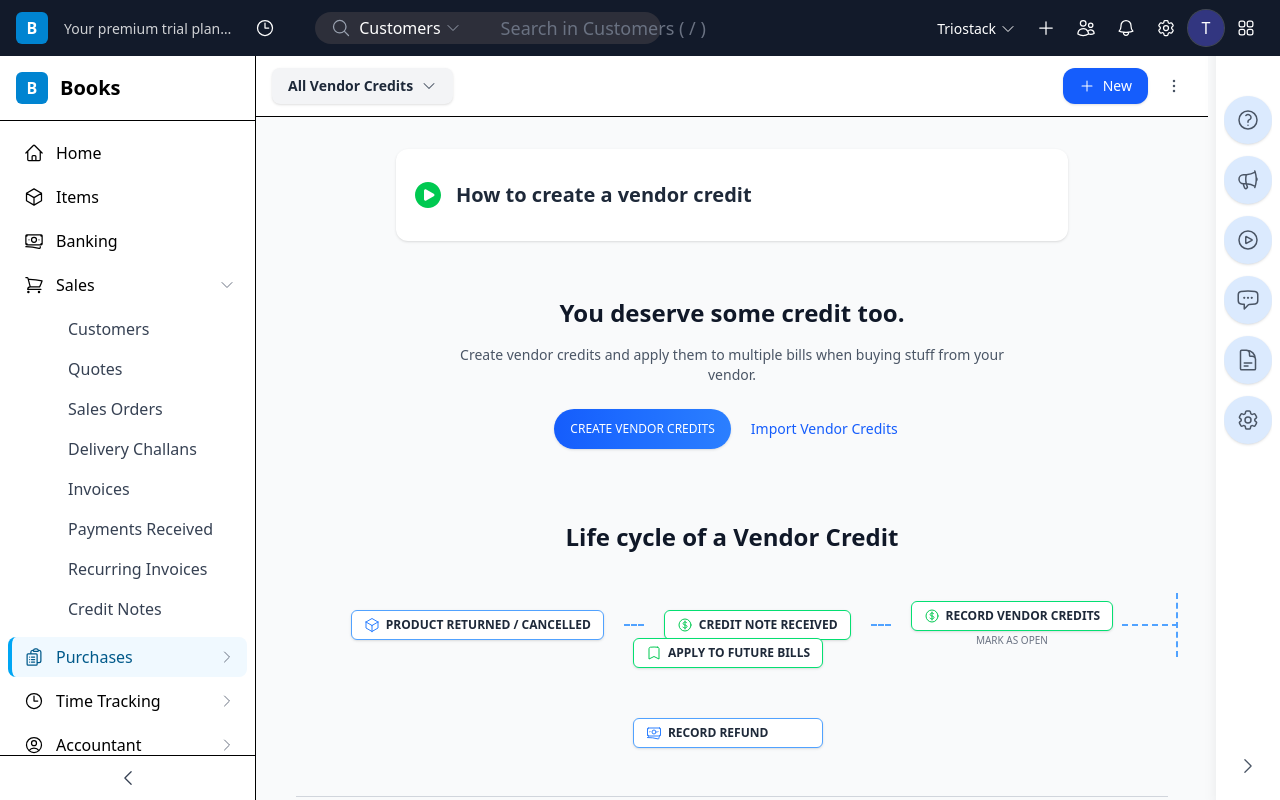
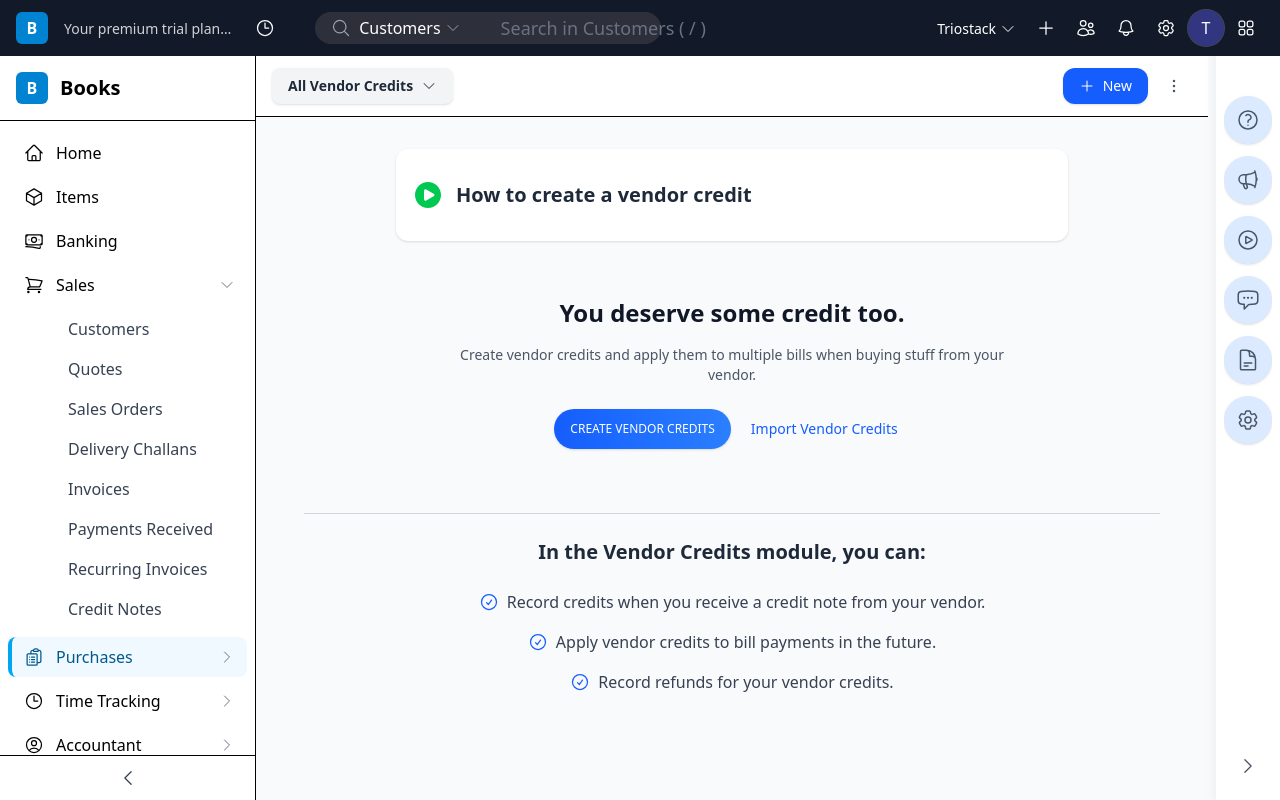
Before and after one commit to Triostacksoftware/-RoboBooks, a Next.js app in the folder client/: page /dashboard/purchases/vendor-credits in a window 1280 px wide. Built offline with nearby package versions, Linux system fonts and the light colour scheme.

Commit message:
feat:purchases/vendor-credits

```diff
--- a/client/src/app/dashboard/purchases/vendor-credits/components/VendorCreditLifecycle.tsx
+++ b/client/src/app/dashboard/purchases/vendor-credits/components/VendorCreditLifecycle.tsx
@@ -1,100 +1,27 @@
 'use client';
 
-import {
-  CheckCircleIcon,
-  CubeIcon,
-  CurrencyDollarIcon,
-  BanknotesIcon,
-  BookmarkIcon,
-} from '@heroicons/react/24/outline';
+import { CheckCircleIcon } from '@heroicons/react/24/outline';
 
 export default function VendorCreditLifecycle() {
   return (
-    <section className="w-full bg-[#f9fafb] py-10 px-4 sm:px-6 md:px-10 flex flex-col items-center">
-      {/* Title */}
-      <h2 className="text-center text-lg sm:text-xl md:text-2xl font-semibold text-gray-900 mb-8">
-        Life cycle of a Vendor Credit
-      </h2>
-
-      {/* Flowchart */}
-      <div className="w-full max-w-6xl relative">
-        <div className="flex items-center justify-center gap-4 sm:gap-5 flex-wrap px-2 py-4 relative">
-          {/* Step 1: PRODUCT RETURNED */}
-          <div className="flex flex-col items-center">
-            <div className="border border-blue-400 bg-white px-3 py-1.5 rounded-md flex items-center gap-1.5 shadow-sm">
-              <CubeIcon className="w-4 h-4 text-blue-500" />
-              <span className="text-[11px] sm:text-xs font-semibold text-gray-800 text-center">
-                PRODUCT RETURNED / CANCELLED
-              </span>
-            </div>
-          </div>
-
-          {/* Arrow */}
-          <div className="w-4 sm:w-5 h-0.5 border-t-2 border-dashed border-blue-400"></div>
-
-          {/* Step 2: CREDIT NOTE */}
-          <div className="flex flex-col items-center">
-            <div className="border border-green-400 bg-white px-3 py-1.5 rounded-md flex items-center gap-1.5 shadow-sm">
-              <CurrencyDollarIcon className="w-4 h-4 text-green-500" />
-              <span className="text-[11px] sm:text-xs font-semibold text-gray-800 text-center">
-                CREDIT NOTE RECEIVED
-              </span>
-            </div>
-          </div>
-
-          {/* Arrow */}
-          <div className="w-4 sm:w-5 h-0.5 border-t-2 border-dashed border-blue-400"></div>
-
-          {/* Step 3: RECORD VENDOR CREDITS */}
-          <div className="flex flex-col items-center relative">
-            <div className="border border-green-400 bg-white px-3 py-1.5 rounded-md flex items-center gap-1.5 shadow-sm">
-              <CurrencyDollarIcon className="w-4 h-4 text-green-500" />
-              <span className="text-[11px] sm:text-xs font-semibold text-gray-800 text-center">
-                RECORD VENDOR CREDITS
-              </span>
-            </div>
-            <p className="text-[10px] text-gray-500 mt-0.5">MARK AS OPEN</p>
-
-            {/* Branch lines */}
-            <div className="absolute right-[-65px] top-1/2 translate-y-[-50%] w-14 border-t-2 border-dashed border-blue-400" />
-            <div className="absolute right-[-65px] top-1/2 translate-y-[-50%] h-16 border-l-2 border-dashed border-blue-400" />
-          </div>
-
-          {/* Outcomes: APPLY & REFUND */}
-          <div className="flex flex-col justify-between h-[110px] mt-[-30px] ml-[-0.5rem] gap-4">
-            <div className="border border-green-400 bg-white px-3 py-1.5 rounded-md flex items-center gap-1.5 shadow-sm">
-              <BookmarkIcon className="w-4 h-4 text-green-500" />
-              <span className="text-[11px] sm:text-xs font-semibold text-gray-800">
-                APPLY TO FUTURE BILLS
-              </span>
-            </div>
-
-            <div className="border border-blue-400 bg-white px-3 py-1.5 rounded-md flex items-center gap-1.5 shadow-sm">
-              <BanknotesIcon className="w-4 h-4 text-blue-500" />
-              <span className="text-[11px] sm:text-xs font-semibold text-gray-800">
-                RECORD REFUND
-              </span>
-            </div>
-          </div>
-        </div>
-      </div>
+    <section className="w-full bg-[#f9fafb] py-12 px-4 sm:px-6 md:px-12 flex flex-col items-center">
 
       {/* Divider */}
-      <div className="w-full border-t border-gray-300 my-8 max-w-4xl" />
+      <div className="w-full border-t mt-[-2vmin] border-gray-300 my-6 max-w-4xl" />
 
-      {/* Features List */}
-      <div className="w-full max-w-2xl text-center space-y-4">
-        <h3 className="text-sm sm:text-base md:text-lg font-semibold text-gray-900">
+      {/* Feature List */}
+      <div className="w-full max-w-2xl text-center space-y-6">
+        <h3 className="text-xl font-semibold text-gray-800">
           In the Vendor Credits module, you can:
         </h3>
-        <ul className="text-xs sm:text-sm text-gray-700 space-y-3">
+        <ul className="text-sm sm:text-base text-gray-700 space-y-4">
           {[
             'Record credits when you receive a credit note from your vendor.',
             'Apply vendor credits to bill payments in the future.',
             'Record refunds for your vendor credits.',
           ].map((item, index) => (
             <li key={index} className="flex items-center justify-center gap-2">
-              <CheckCircleIcon className="w-4 h-4 text-blue-600" />
+              <CheckCircleIcon className="w-5 h-5 text-blue-600" />
               <span>{item}</span>
             </li>
           ))}
--- a/client/src/app/dashboard/purchases/vendor-credits/components/VendorCreditsHeader.tsx
+++ b/client/src/app/dashboard/purchases/vendor-credits/components/VendorCreditsHeader.tsx
@@ -104,17 +104,20 @@ export default function VendorCreditsHeader() {
           {isMenuOpen && (
             <div className="absolute right-0 z-30 mt-2 w-56 bg-white rounded-xl shadow-xl border border-gray-200">
               <ul className="text-sm text-gray-800">
+
                 {/* Sort by */}
-                <li
-                  className="flex justify-between items-center px-4 py-2 hover:bg-blue-100 hover:text-blue-800 cursor-pointer"
+                <div
                   onMouseEnter={() => setActiveSubmenu('sort')}
                   onMouseLeave={() => setActiveSubmenu(null)}
+                  className="relative"
                 >
+                  <li className="flex justify-between items-center px-4 py-2 hover:bg-blue-100 hover:text-blue-800 cursor-pointer">
                     <span className="flex items-center gap-2">
                       <FunnelIcon className="w-4 h-4" />
                       Sort by
                     </span>
                     <ChevronDownIcon className="w-4 h-4" />
+                  </li>
                   {activeSubmenu === 'sort' && (
                     <ul className="absolute right-full top-0 mr-2 w-56 bg-white border rounded-xl shadow-xl z-40">
                       {SORT_FIELDS.map((field) => (
@@ -128,19 +131,21 @@ export default function VendorCreditsHeader() {
                       ))}
                     </ul>
                   )}
-                </li>
+                </div>
 
                 {/* Import */}
-                <li
-                  className="flex justify-between items-center px-4 py-2 hover:bg-blue-100 hover:text-blue-800 cursor-pointer"
+                <div
                   onMouseEnter={() => setActiveSubmenu('import')}
                   onMouseLeave={() => setActiveSubmenu(null)}
+                  className="relative"
                 >
+                  <li className="flex justify-between items-center px-4 py-2 hover:bg-blue-100 hover:text-blue-800 cursor-pointer">
                     <span className="flex items-center gap-2">
                       <ArrowDownTrayIcon className="w-4 h-4" />
                       Import
                     </span>
                     <ChevronDownIcon className="w-4 h-4" />
+                  </li>
                   {activeSubmenu === 'import' && (
                     <ul className="absolute right-full top-0 mr-2 w-64 bg-white border rounded-xl shadow-xl z-40">
                       {[
@@ -158,19 +163,21 @@ export default function VendorCreditsHeader() {
                       ))}
                     </ul>
                   )}
-                </li>
+                </div>
 
                 {/* Export */}
-                <li
-                  className="flex justify-between items-center px-4 py-2 hover:bg-blue-100 hover:text-blue-800 cursor-pointer"
+                <div
                   onMouseEnter={() => setActiveSubmenu('export')}
                   onMouseLeave={() => setActiveSubmenu(null)}
+                  className="relative"
                 >
+                  <li className="flex justify-between items-center px-4 py-2 hover:bg-blue-100 hover:text-blue-800 cursor-pointer">
                     <span className="flex items-center gap-2">
                       <ArrowUpTrayIcon className="w-4 h-4" />
                       Export
                     </span>
                     <ChevronDownIcon className="w-4 h-4" />
+                  </li>
                   {activeSubmenu === 'export' && (
                     <ul className="absolute right-full top-0 mr-2 w-64 bg-white border rounded-xl shadow-xl z-40">
                       {[
@@ -189,7 +196,7 @@ export default function VendorCreditsHeader() {
                       ))}
                     </ul>
                   )}
-                </li>
+                </div>
 
                 {/* Preferences */}
                 <li
```
Lines whose indentation alone changed are shown as unchanged.
